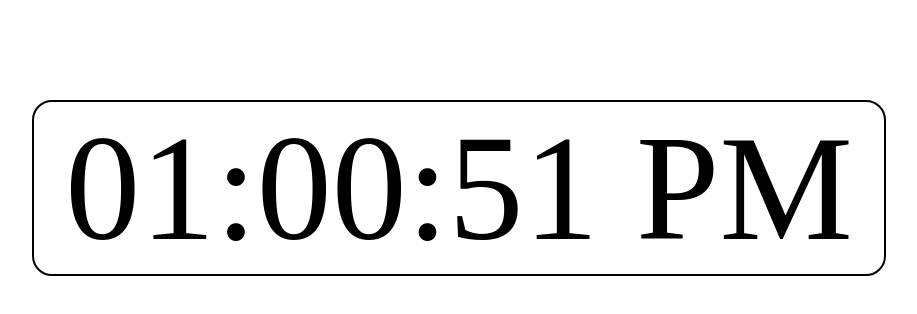
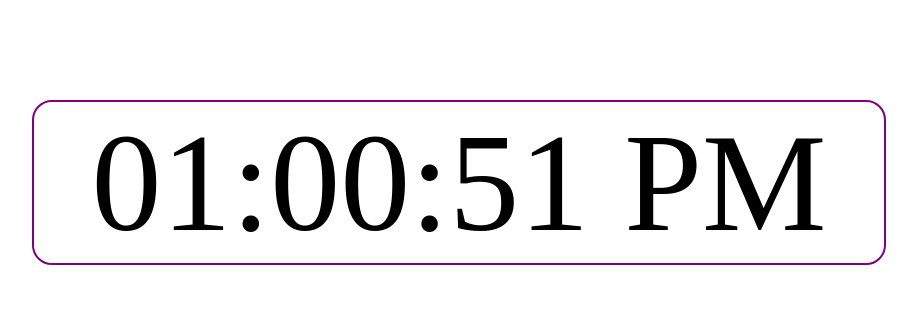
Before and after one commit to jameswan141/digitalclock, a plain HTML site: page time.html in a window 1280 px wide. Shown: the whole page, without its empty margins (76-993 px from the left). Drawn offline with Linux system fonts and the light colour scheme.

Commit message:
commit on "main"

```diff
--- a/center.css
+++ b/center.css
@@ -1,8 +1,8 @@
 #clock {
-  font-size: 150px;
+  font-size: 140px;
   width: 850px;
   margin: 100px;
   text-align: center;
-  border: 2px solid black;
+  border: 2px solid purple;
   border-radius: 20px;
 }
```
